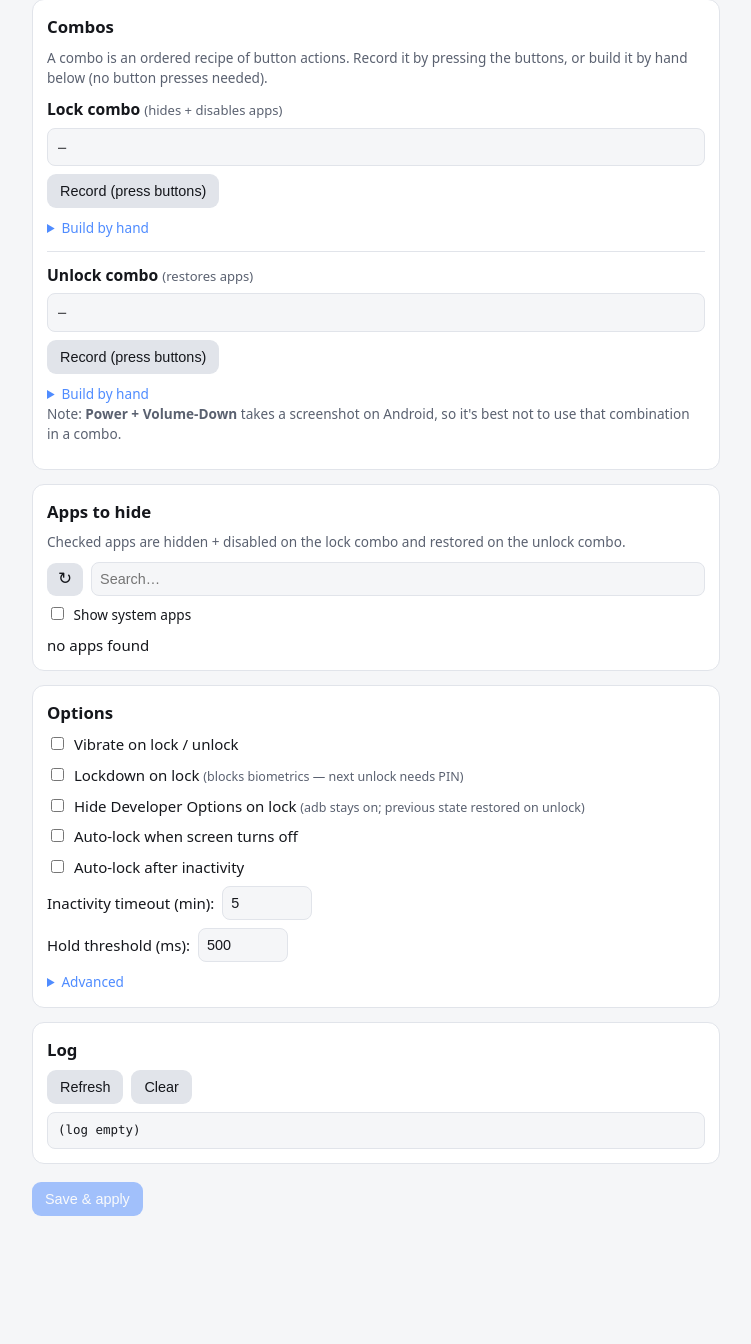
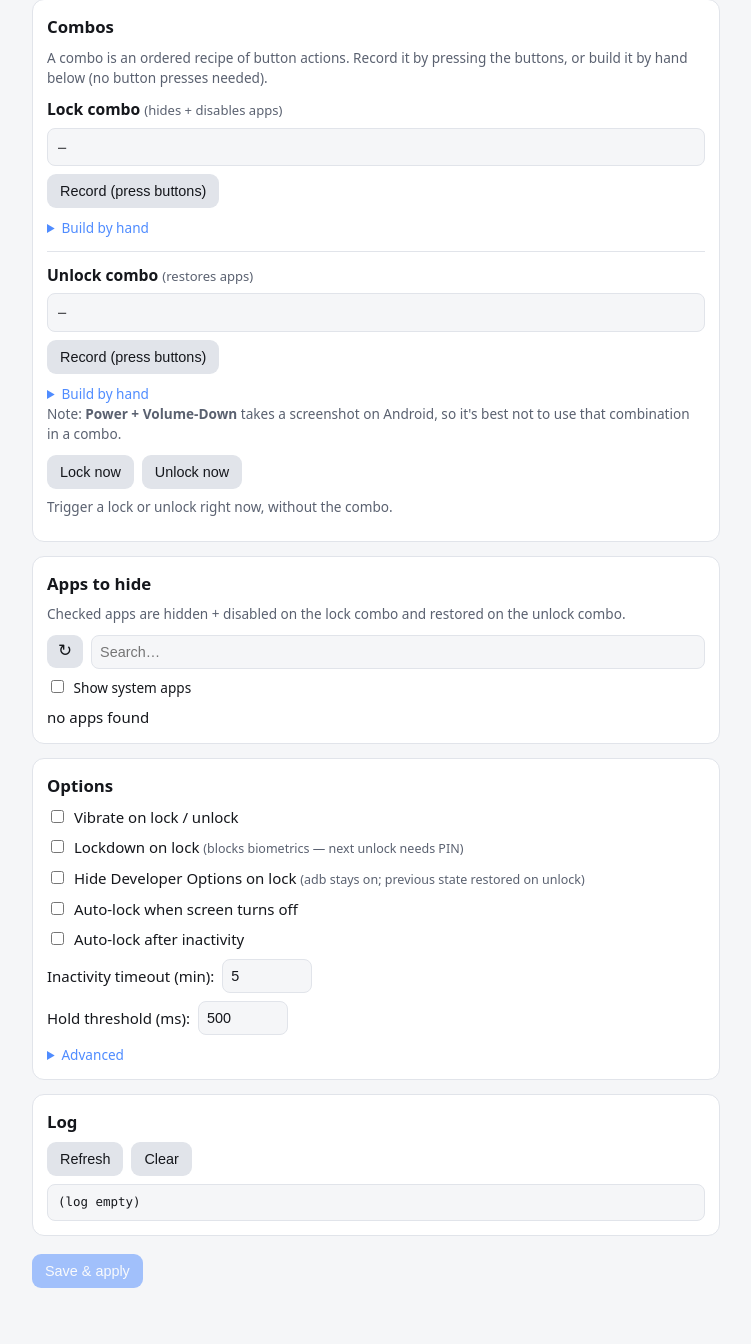
Before and after one commit to iamnalinor/lockem-dev, a web app: page / in a window 1280 px wide. Shown: the part 133-1477 px from the top of the page, without its empty margins (264-1015 px from the left). Before the commit the page ends 1349 px from the top, so only its background shows below. Run offline with its HTML, style and script files only (its server is not run), Linux system fonts and the light colour scheme; data that the repository does not hold is empty.

Commit message:
WebUI: per-command run-as, fixed command timing, v0.2.1
- Move the Lock now / Unlock now (was "Unlock all") debug buttons up under
  the Combos section and drop the "Debug:" framing from the caption.
- Make custom-command run-as per command: split cmd_user into
  lock_cmd_user / unlock_cmd_user, rendered as Apple-style segmented
  controls with a per-command root warning. Legacy cmd_user is still read
  (applied to both) so existing configs keep working.
- Remove the "When" picker. Timing is now fixed so the custom command wraps
  the built-in actions: the lock command runs after them, the unlock command
  before them (correct pairing for setup/teardown). Drops cmd_timing /
  cmd_before.
- Bump version to v0.2.1 (versionCode 3) in module.prop and update.json.

Co-Authored-By: Claude Opus 4.8 <noreply@anthropic.com>
Claude-Session: https://claude.ai/code/session_01R4PqCZXxht3AVTP2MRVJsP

```diff
--- a/update.json
+++ b/update.json
@@ -1,5 +1,5 @@
 {
-  "version": "v0.2.0",
-  "versionCode": 2,
-  "zipUrl": "https://github.com/iamnalinor/lockem/releases/download/v0.2.0/lockem-v0.2.0.zip"
+  "version": "v0.2.1",
+  "versionCode": 3,
+  "zipUrl": "https://github.com/iamnalinor/lockem/releases/download/v0.2.1/lockem-v0.2.1.zip"
 }
--- a/webroot/app.js
+++ b/webroot/app.js
@@ -176,10 +176,47 @@ const BOOL_OPTS = [
 ];
 const NUM_OPTS = ["autolock_timeout_min", "hold_ms", "escape_window_sec"];
 
+/* ---- segmented (Apple-style) run-as controls ---------------------------- */
+// value lives on the container's data-value; each segment button mirrors it
+// via aria-pressed (same pattern as the .rec record buttons).
+function segGet(id) {
+  const el = $("#" + id);
+  return el ? el.dataset.value : null;
+}
+function segSet(id, value) {
+  const el = $("#" + id);
+  if (!el) return;
+  const vals = [...el.querySelectorAll("button")].map((b) => b.dataset.value);
+  const v = vals.includes(value) ? value : vals[0];
+  el.dataset.value = v;
+  el.querySelectorAll("button").forEach((b) =>
+    b.setAttribute("aria-pressed", b.dataset.value === v ? "true" : "false")
+  );
+}
+// map of segmented run-as control -> its root warning
+const CMD_USERS = [
+  { seg: "lock_cmd_user", warn: "lock-cmd-root-warn" },
+  { seg: "unlock_cmd_user", warn: "unlock-cmd-root-warn" },
+];
 function updateRootWarn() {
-  const w = $("#cmd-root-warn");
-  const sel = $("#cmd_user");
-  if (w && sel) w.hidden = sel.value !== "root";
+  CMD_USERS.forEach(({ seg, warn }) => {
+    const w = $("#" + warn);
+    if (w) w.hidden = segGet(seg) !== "root";
+  });
+}
+// wire each segment button: set value, mark dirty, refresh warnings
+function initSegmented() {
+  CMD_USERS.forEach(({ seg }) => {
+    const el = $("#" + seg);
+    if (!el) return;
+    el.querySelectorAll("button").forEach((b) =>
+      b.addEventListener("click", () => {
+        segSet(seg, b.dataset.value);
+        updateRootWarn();
+        markDirty();
+      })
+    );
+  });
 }
 
 async function loadConfig() {
@@ -203,8 +240,9 @@ async function loadConfig() {
   if (cfg.escape_key && $("#escape_key")) $("#escape_key").value = cfg.escape_key;
   if ($("#lock_cmd")) $("#lock_cmd").value = cfg.lock_cmd || "";
   if ($("#unlock_cmd")) $("#unlock_cmd").value = cfg.unlock_cmd || "";
-  if (cfg.cmd_user && $("#cmd_user")) $("#cmd_user").value = cfg.cmd_user;
-  if (cfg.cmd_timing && $("#cmd_timing")) $("#cmd_timing").value = cfg.cmd_timing;
+  // per-command run-as; fall back to the legacy single cmd_user key (<= v0.2.0)
+  segSet("lock_cmd_user", cfg.lock_cmd_user || cfg.cmd_user || "shell");
+  segSet("unlock_cmd_user", cfg.unlock_cmd_user || cfg.cmd_user || "shell");
   updateRootWarn();
   state.lock = parseRecipe(cfg.lock_pattern);
   state.unlock = parseRecipe(cfg.unlock_pattern);
@@ -226,8 +264,8 @@ function buildConfig() {
   lines.push("escape_key=" + $("#escape_key").value);
   lines.push("lock_cmd=" + sanitize($("#lock_cmd") ? $("#lock_cmd").value : ""));
   lines.push("unlock_cmd=" + sanitize($("#unlock_cmd") ? $("#unlock_cmd").value : ""));
-  lines.push("cmd_user=" + ($("#cmd_user") ? $("#cmd_user").value : "shell"));
-  lines.push("cmd_timing=" + ($("#cmd_timing") ? $("#cmd_timing").value : "after"));
+  lines.push("lock_cmd_user=" + (segGet("lock_cmd_user") || "shell"));
+  lines.push("unlock_cmd_user=" + (segGet("unlock_cmd_user") || "shell"));
   lines.push("lock_pattern=" + recipeToString(state.lock));
   lines.push("unlock_pattern=" + recipeToString(state.unlock));
   return lines.join("\n") + "\n";
@@ -647,19 +685,16 @@ async function init() {
     });
 
   // any option edit marks the form dirty (programmatic loadConfig doesn't fire these)
-  BOOL_OPTS.concat(NUM_OPTS, ["escape_key", "lock_cmd", "unlock_cmd", "cmd_user", "cmd_timing"]).forEach(
-    (id) => {
-      const el = $("#" + id);
-      if (el) el.addEventListener("change", markDirty);
-    }
-  );
+  BOOL_OPTS.concat(NUM_OPTS, ["escape_key", "lock_cmd", "unlock_cmd"]).forEach((id) => {
+    const el = $("#" + id);
+    if (el) el.addEventListener("change", markDirty);
+  });
   // text command inputs: also mark dirty on each keystroke
   ["lock_cmd", "unlock_cmd"].forEach((id) => {
     const el = $("#" + id);
     if (el) el.addEventListener("input", markDirty);
   });
-  const cu = $("#cmd_user");
-  if (cu) cu.addEventListener("change", updateRootWarn);
+  initSegmented();
 
   const logRefresh = $("#log-refresh");
   if (logRefresh) logRefresh.addEventListener("click", loadLog);
--- a/webroot/index.html
+++ b/webroot/index.html
@@ -78,6 +78,12 @@
 
     <p class="hint">Note: <b>Power + Volume-Down</b> takes a screenshot on Android, so
       it's best not to use that combination in a combo.</p>
+
+    <div class="row">
+      <button id="dbg-lock" type="button">Lock now</button>
+      <button id="dbg-unlock" type="button">Unlock now</button>
+    </div>
+    <p class="hint">Trigger a lock or unlock right now, without the combo.</p>
   </section>
 
   <section>
@@ -114,24 +120,32 @@
         <small>(pm disable instead of disable-user — riskier)</small></label>
 
       <h3>Custom command</h3>
-      <label>On lock <small>(optional shell command; runs as chosen below)</small>
+      <p class="hint">Optional shell commands. The lock command runs after the built-in
+        actions; the unlock command runs before them.</p>
+      <label>On lock <small>(optional)</small>
         <input type="text" id="lock_cmd" class="cmd-input" placeholder="e.g. input keyevent 26"
           autocomplete="off" spellcheck="false"></label>
+      <label class="inline">Run as:
+        <span class="segmented" id="lock_cmd_user" data-value="shell" role="group"
+          aria-label="Run the lock command as">
+          <button type="button" data-value="shell" aria-pressed="true">shell (safer)</button>
+          <button type="button" data-value="root" aria-pressed="false">root</button>
+        </span></label>
+      <p class="warn" id="lock-cmd-root-warn" hidden>The lock command runs as <b>root</b> — a
+        bad command can brick the device or break boot. Prefer shell unless you know exactly
+        what the command does.</p>
+
       <label>On unlock <small>(optional)</small>
         <input type="text" id="unlock_cmd" class="cmd-input" placeholder=""
           autocomplete="off" spellcheck="false"></label>
       <label class="inline">Run as:
-        <select id="cmd_user">
-          <option value="shell">shell (safer)</option>
-          <option value="root">root</option>
-        </select></label>
-      <label class="inline">When:
-        <select id="cmd_timing">
-          <option value="after">after built-in actions</option>
-          <option value="before">before built-in actions</option>
-        </select></label>
-      <p class="warn" id="cmd-root-warn" hidden>Running as <b>root</b> is powerful — a bad
-        command can brick the device or break boot. Prefer shell unless you know exactly
+        <span class="segmented" id="unlock_cmd_user" data-value="shell" role="group"
+          aria-label="Run the unlock command as">
+          <button type="button" data-value="shell" aria-pressed="true">shell (safer)</button>
+          <button type="button" data-value="root" aria-pressed="false">root</button>
+        </span></label>
+      <p class="warn" id="unlock-cmd-root-warn" hidden>The unlock command runs as <b>root</b> — a
+        bad command can brick the device or break boot. Prefer shell unless you know exactly
         what the command does.</p>
 
       <label class="inline">Boot-escape key:
@@ -145,11 +159,6 @@
       <p class="hint">Hold the boot-escape key while the daemon starts (just after you
         unlock the lock screen on boot) to unlock everything — recovery if you forget
         the combo.</p>
-      <div class="row">
-        <button id="dbg-lock" type="button">Lock now</button>
-        <button id="dbg-unlock" type="button">Unlock all</button>
-      </div>
-      <p class="hint">Debug: trigger lock / unlock immediately without the combo.</p>
     </details>
   </section>
 
--- a/webroot/style.css
+++ b/webroot/style.css
@@ -53,6 +53,16 @@ input, select {
   background: var(--bg); color: var(--fg); border: 1px solid var(--border);
   border-radius: 8px; padding: 8px; font-size: 0.9rem;
 }
+/* Apple-style segmented control (run-as picker) */
+.segmented {
+  display: inline-flex; background: var(--bg); border: 1px solid var(--border);
+  border-radius: 9px; padding: 2px; gap: 2px;
+}
+.segmented button {
+  background: transparent; color: var(--muted); border-radius: 7px;
+  padding: 6px 12px; font-size: 0.85rem;
+}
+.segmented button[aria-pressed="true"] { background: var(--accent); color: #fff; }
 input[type="search"] { flex: 1; min-width: 140px; }
 input[type="number"] { width: 90px; }
 label { display: block; margin: 8px 0; }
```
Also changed, not shown: docs/RISKS.md (+1 -1 lines), 6 other files.
